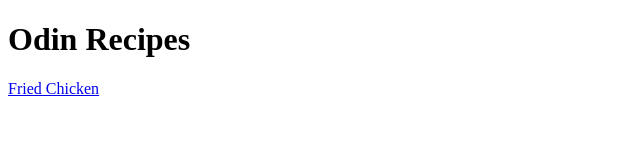
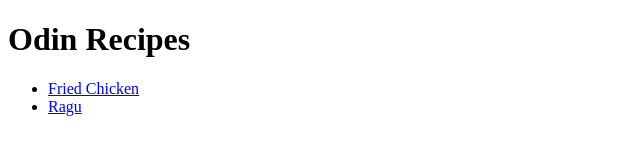
Before and after one commit to ad4mstewart/odin-recipes, a plain HTML site: page index.html in a window 1280 px wide. Shown: the whole page, without its empty margins (0-640 px from the left). Drawn offline with Linux system fonts and the light colour scheme.

Commit message:
add link to ragu.html
added a link to take you to the ragu.html page

```diff
--- a/index.html
+++ b/index.html
@@ -6,7 +6,9 @@
 </head>
 <body>
     <h1>Odin Recipes</h1>
-    <a href="recipes/fried-chicken.html">Fried Chicken</a>
-
+        <ul>
+        <li><a href="recipes/fried-chicken.html">Fried Chicken</a></li>
+        <li><a href="recipes/ragu.html">Ragu</a></li>
+        </ul>
 </body>
 </html>
```
